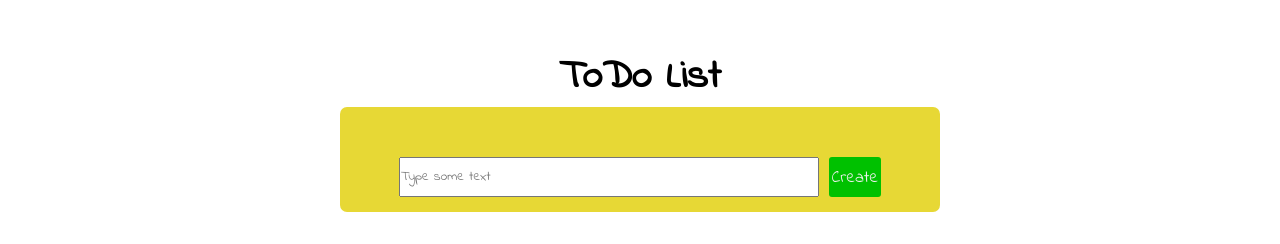
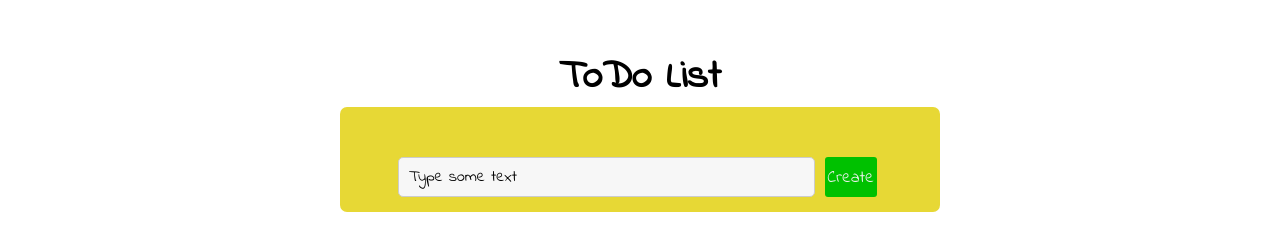
Before and after one commit to Webs95/ts-practice, a website built with webpack: page src/index.html in a window 1280 px wide. Shown: the part 270-514 px from the top of the page. Built offline with nearby package versions, Linux system fonts and the light colour scheme.

Commit message:
feat: add styles for input

```diff
--- a/src/style.scss
+++ b/src/style.scss
@@ -28,7 +28,7 @@ body {
   }
 
   .content {
-    padding: 0 0 15px 0;
+    padding: 0 5px 15px 0;
     background-color: #e7d835;
     border-radius: 7px;
     width: 600px;
@@ -121,3 +121,23 @@ body {
     text-decoration: line-through;
   }
 }
+
+input[type="text"] {
+  background-color: #f7f7f7;
+  border: 1px solid #ccc;
+  padding: 10px;
+  font-size: 16px;
+  border-radius: 5px;
+  color: #000;
+
+  &:focus {
+    border: 2px solid #0099FF;
+    outline: none;
+  }
+
+  &::-webkit-input-placeholder {
+    color: #000000;
+  }
+
+
+}
```
